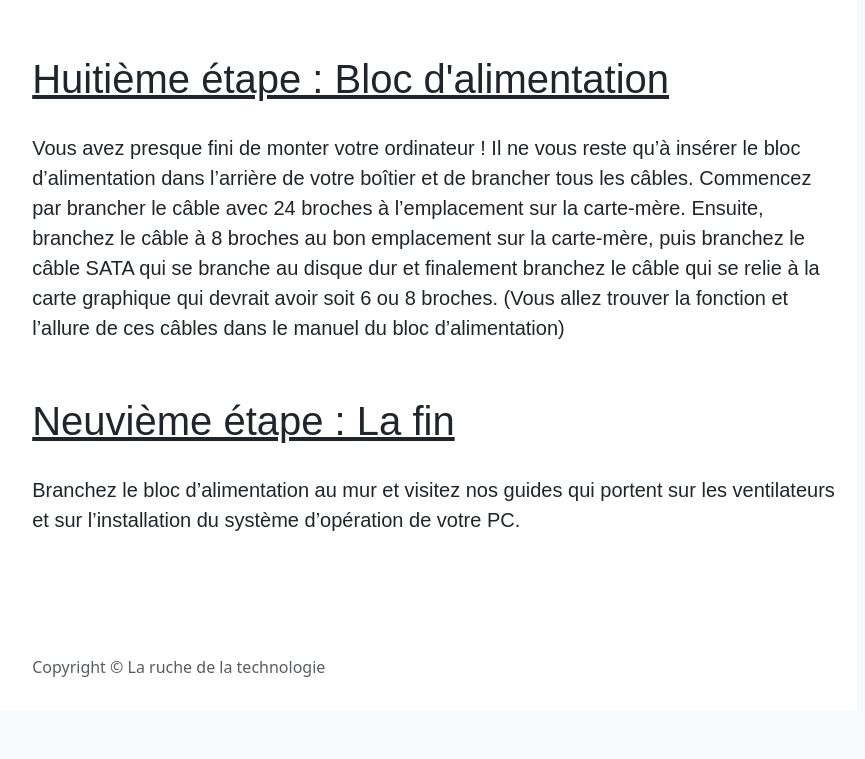
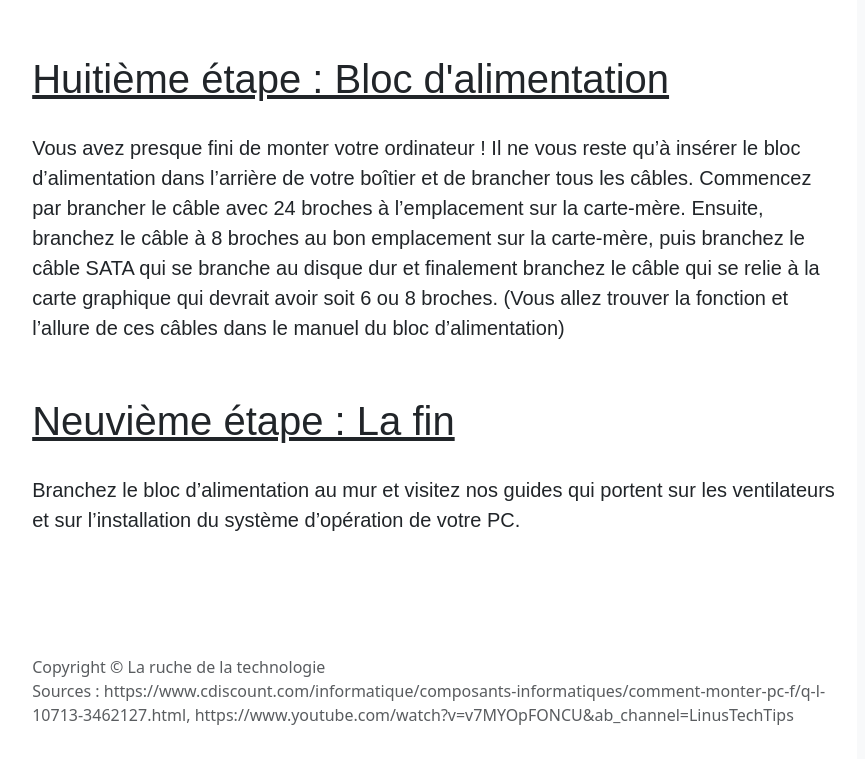
Before and after one commit to LaRuchedelaTechnologie/LaRuchedelaTechnologie, a plain HTML site: page index.html in a window 1280 px wide. Shown: the part 3578-4337 px from the top of the page, without its empty margins (199-1064 px from the left). Before the commit the page ends 4289 px from the top, so only its background shows below. Drawn offline with nearby package versions, Linux system fonts and the light colour scheme.

Commit message:
Update index.html

```diff
--- a/index.html
+++ b/index.html
@@ -171,4 +171,4 @@
         <br><br>
         <br>
         <br>
-        <p class="copyright text-muted">Copyright &copy; La ruche de la technologie</p>
+        <p class="copyright text-muted">Copyright &copy; La ruche de la technologie<br>Sources : https://www.cdiscount.com/informatique/composants-informatiques/comment-monter-pc-f/q-l-10713-3462127.html, https://www.youtube.com/watch?v=v7MYOpFONCU&ab_channel=LinusTechTips</p>
```
